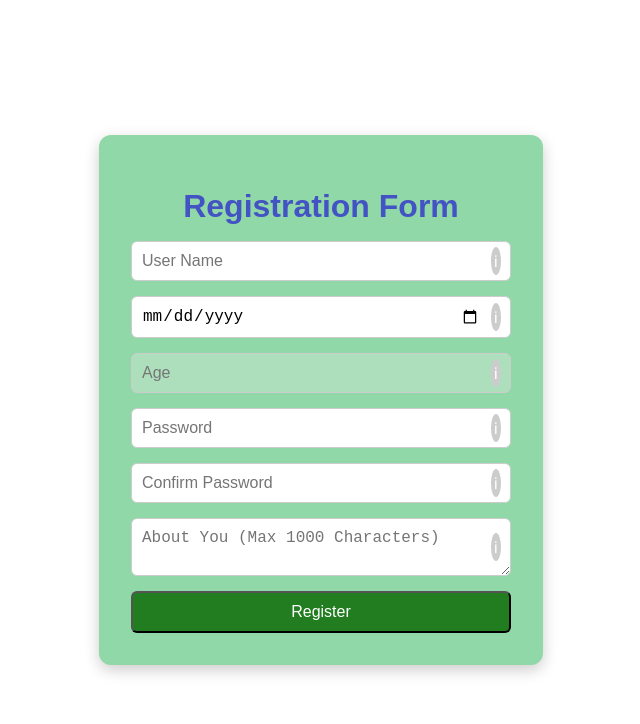
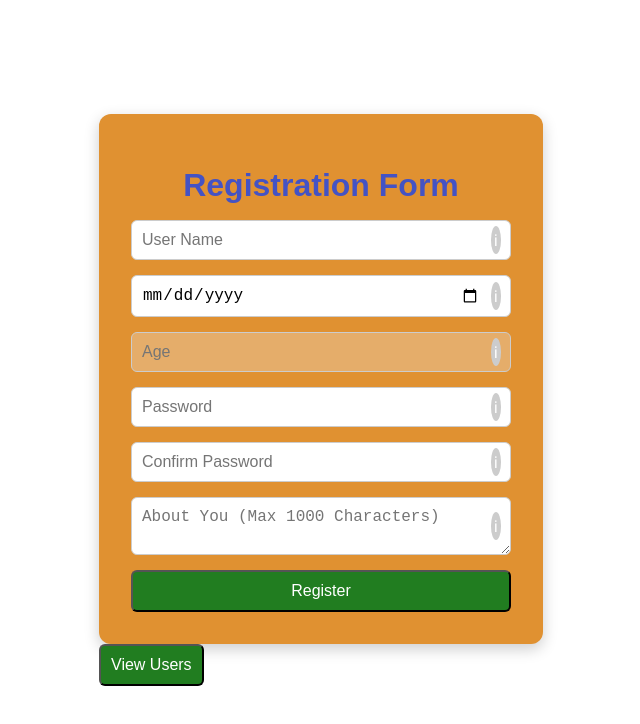
Before and after one commit to tharaneeshraj/register-frontend, a React (Create React App) app: page / in a window 1280 px wide. Shown: the top 724 px of the page, without its empty margins (319-959 px from the left). Built offline with nearby package versions, Linux system fonts and the light colour scheme.

Commit message:
User update-commit

```diff
--- a/package.json
+++ b/package.json
@@ -7,6 +7,7 @@
     "@testing-library/jest-dom": "^6.6.3",
     "@testing-library/react": "^16.2.0",
     "@testing-library/user-event": "^13.5.0",
+    "axios": "^1.8.4",
     "moment": "^2.30.1",
     "react": "^19.1.0",
     "react-dom": "^19.1.0",
--- a/src/Components/Users.js
+++ b/src/Components/Users.js
@@ -1,9 +1,115 @@
+import axios from "axios";
+import React, { useState } from "react";
+import Register from './Components/register';
+import moment from 'moment';
+import "./Users.css";
 
-import "./Users.css"
+const ViewUsers = ({ setShowUsers }) => {
+  const [users, setUsers] = useState([]);
+  const [loading, setLoading] = useState(false);
+  const [error, setError] = useState(null);
+  const [showUserList, setShowUserList] = useState(false);
+  const [editUser, setEditUser] = useState(false);
+  const [userForEdit, setUserForEdit] = useState(null);
+
+  const API_URL = process.env.REACT_APP_API_URL || "http://localhost:8080";
+
+  const fetchUsers = async () => {
+    setLoading(true);
+    setError(null);
+    try {
+      const response = await axios.get(`${API_URL}/api/users/`);
+      setUsers(response.data);
+      setShowUserList(true);
+    } catch (error) {
+      setError("Failed to fetch users. Please try again.");
+    } finally {
+      setLoading(false);
+    }
+  };
 
 
-const viewUsers=(props)=>{
+  const handleEdit = (id) => {
+    const userToEdit = users.find((user) => user._id === id);
+    if (!userToEdit) return;
+    setEditUser(true);
+    setShowUserList(false);
+    setUserForEdit(userToEdit);
+  };
 
 
-}
-export default viewUsers
+  const handleDelete = async (id) => {
+    const confirmDelete = window.confirm("Are you sure you want to delete this user?");
+    if (!confirmDelete) return;
+
+    try {
+      await axios.delete(`${API_URL}/api/users/${id}`);
+      setUsers((prevUsers) => prevUsers.filter((user) => user._id !== id));
+    } catch (error) {
+      setError("Failed to delete user. Please try again.");
+    }
+  };
+
+  const calculateAge = (dob) => {
+    return moment().diff(moment(dob, 'YYYY-MM-DD'), 'years');
+  };
+
+  return (
+    <div>
+      {!editUser && !showUserList && (
+        <div className="view">
+          <button onClick={fetchUsers} disabled={loading}>
+            {loading ? "Loading..." : "View Users"}
+          </button>
+        </div>
+      )}
+
+      {error && <p className="error">{error}</p>}
+
+      {showUserList && users.length === 0 && <p>No users found.</p>}
+
+      {showUserList && users.length > 0 && !editUser && (
+        <div className="table-container">
+          <table border="1" cellPadding="5" cellSpacing="0">
+            <thead>
+              <tr>
+                <th>Username</th>
+                <th>DOB</th>
+                <th>Age</th>
+                <th>About</th>
+                <th>Edit</th>
+                <th>Delete</th>
+              </tr>
+            </thead>
+            <tbody>
+              {users.map((user) => (
+                <tr key={user._id}>
+                  <td>{user.name}</td>
+                  <td>{moment(user.dob).format('YYYY-MM-DD')}</td>
+                  <td>{calculateAge(user.dob)}</td>
+                  <td>{user.about}</td>
+                  <td>
+                    <button onClick={() => handleEdit(user._id)}>Edit</button>
+                  </td>
+                  <td>
+                    <button onClick={() => handleDelete(user._id)}>Delete</button>
+                  </td>
+                </tr>
+              ))}
+            </tbody>
+          </table>
+        </div>
+      )}
+
+      {editUser && (
+        <Register
+          user={userForEdit}
+          setShowUsers={setShowUsers}
+          setEditUser={setEditUser}
+        />
+      )}
+    </div>
+  );
+};
+
+export default ViewUsers;
--- a/src/Components/register.css
+++ b/src/Components/register.css
@@ -9,7 +9,7 @@ body {
   }
 
   .container {
-    background:rgb(144, 216, 167);
+    background:rgb(224, 145, 49);
     padding: 2rem;
     border-radius: 12px;
     box-shadow: 0 5px 15px rgba(0, 0, 0, 0.2);
--- a/src/Components/register.js
+++ b/src/Components/register.js
@@ -17,11 +17,11 @@ const Register = (props) => {
   if (props && props.user) {
     userData = props.user;
     userData.dob=moment(userData.dob).format('YYYY-MM-DD');
-    isNewUser = false;
+    isNewUser = false
   }
 
-  const [user, setUser] = useState(userData);
-  const [errors, setErrors] = useState({});
+  const [user, setUser] = useState(userData)
+  const [errors, setErrors] = useState({})
 
   const validateField = (name, value) => {
     let errorMsg = "";
```
Also changed, not shown: 2 other files (tests, documents, lock files or other folders).
